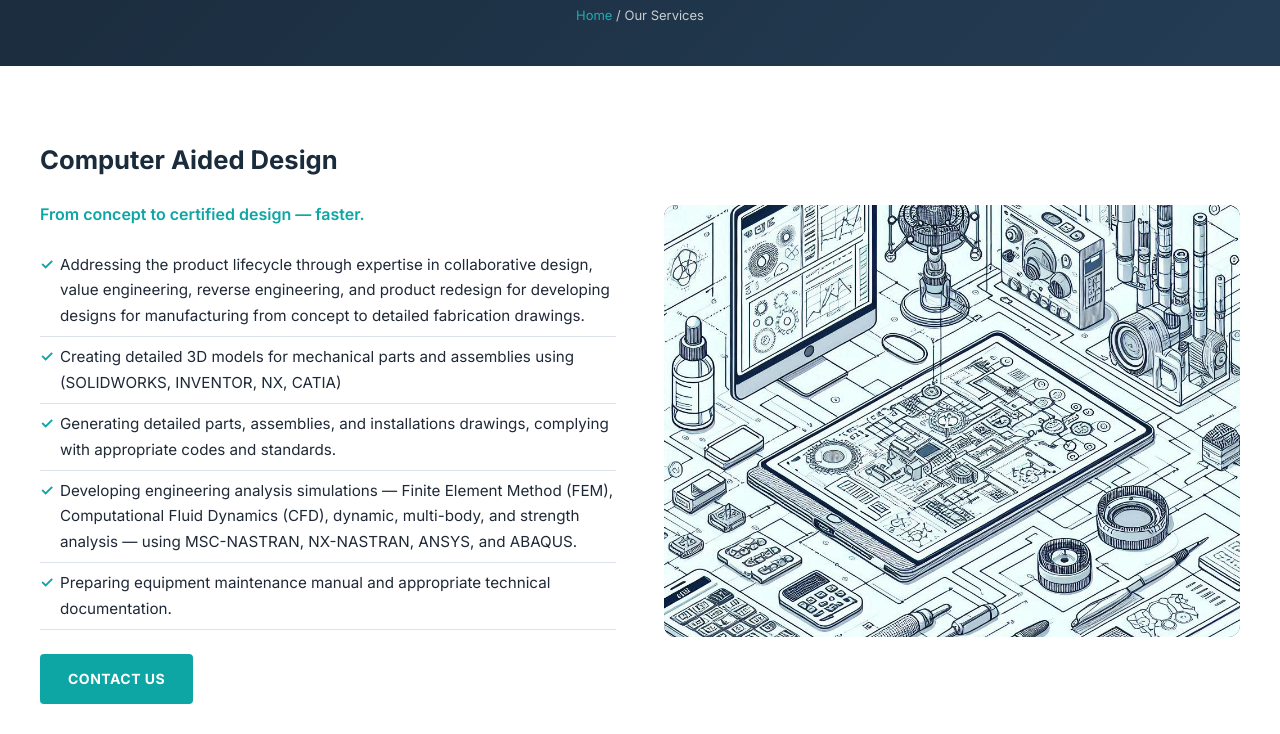
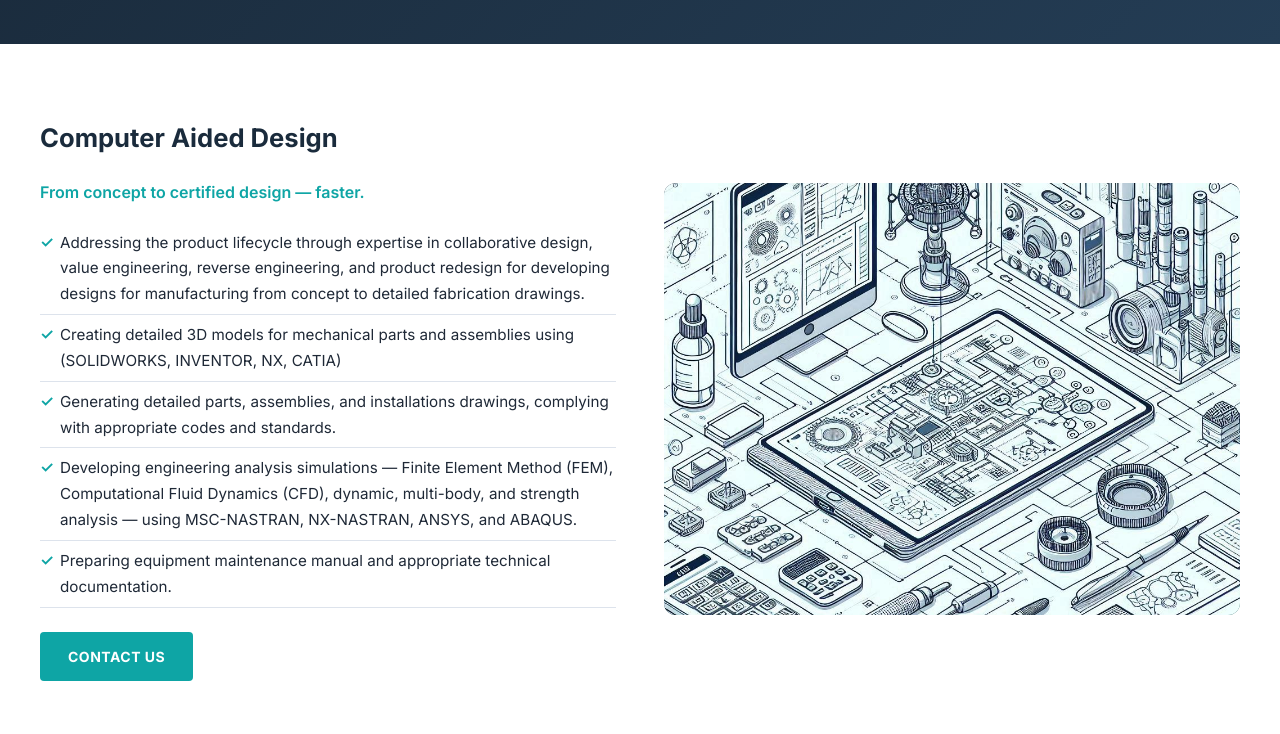
Before and after one commit to simdyns/simdyns-website, a plain HTML site: page services/index.html in a window 1280 px wide. Shown: the part 220-954 px from the top of the page. Drawn offline with Linux system fonts and the light colour scheme.

Commit message:
Remove breadcrumb from About and Services page banners
Co-Authored-By: Claude Sonnet 4.6 <noreply@anthropic.com>

```diff
--- a/services/index.html
+++ b/services/index.html
@@ -31,7 +31,6 @@
 
 <div class="page-banner">
   <h1>Our Services</h1>
-  <div class="breadcrumb"><a href="../index.html">Home</a> / Our Services</div>
 </div>
 
 <section>
```
Also changed, not shown: about/index.html (+0 -1 lines).
